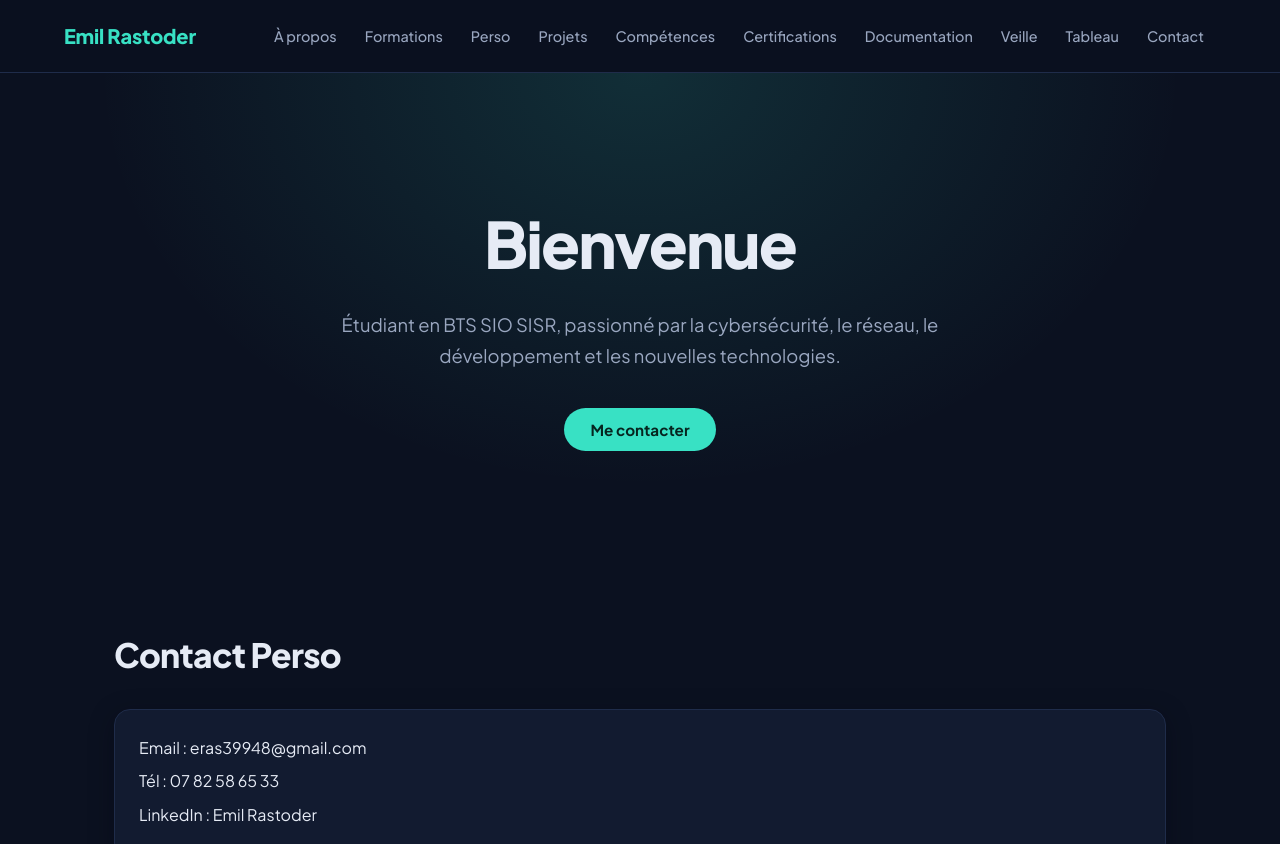
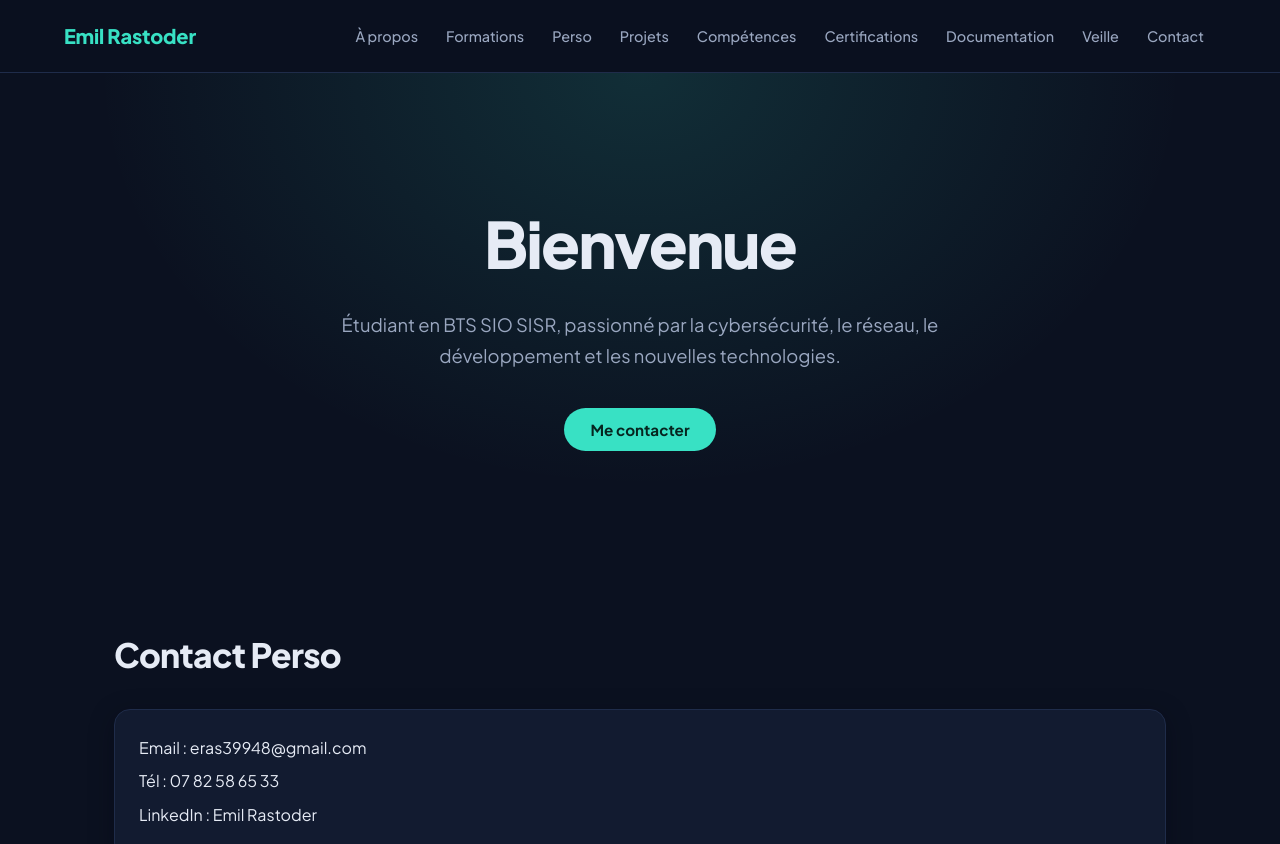
Before and after one commit to Emilrastoder/emilportfolio, a plain HTML site: page index.html in a window 1280 px wide. Shown: the top 844 px of the page. Drawn offline with Linux system fonts and the light colour scheme.

Commit message:
Update index.html

```diff
--- a/index.html
+++ b/index.html
@@ -28,7 +28,6 @@
                 <li><a href="#certifications">Certifications</a></li>
                 <li><a href="#Documentation">Documentation</a></li>
                 <li><a href="#veille">Veille</a></li>
-                <li><a href="#tableau-synthese">Tableau</a></li>
                 <li><a href="#contact">Contact</a></li>
             </ul>
         </nav>
```
